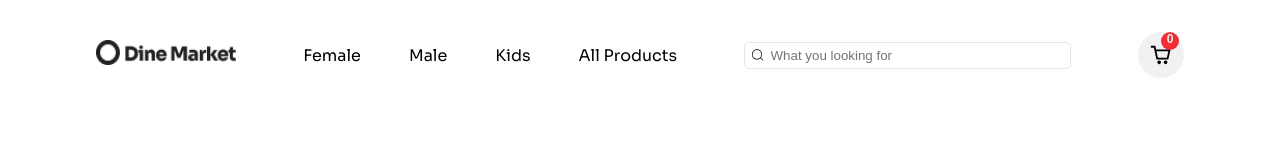
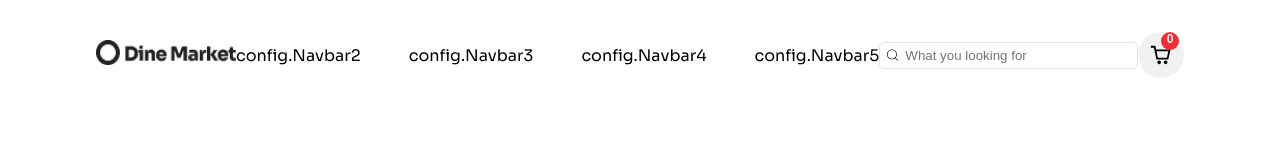
Before and after one commit to beginnerslvl/Final-Ecommerce-main, a Next.js app: page /cart in a window 1280 px wide. Shown: the top 160 px of the page. Built offline with nearby package versions, Linux system fonts and the light colour scheme; no server answers.

Commit message:
added navbar

```diff
--- a/components/Navbar.jsx
+++ b/components/Navbar.jsx
@@ -6,6 +6,7 @@ import logo from '../src/assets/Logo.png'
 import Link from 'next/link'
 import {RiMenu3Line, RiCloseLine } from 'react-icons/ri';
 import { useStateContext } from '../context/StateContext';
+import config from '../lib/config';
 
 const Navbar = ({Searchproducts}) => {
   const {showCart, setShowCart, totalQty} = useStateContext();
@@ -18,10 +19,10 @@ const Navbar = ({Searchproducts}) => {
         <Image src={logo} width={140} height={25} alt='logo' />
       </Link>
       <ul className='nav-links'>
-        <Link href='/female'><li>Female</li></Link>
-        <Link href='/male'><li>Male</li></Link>
-        <Link href='/kids'><li>Kids</li></Link>
-        <Link href='/products'><li>All Products</li></Link>
+        <Link href='/female'><li>config.Navbar2</li></Link>
+        <Link href='/male'><li>config.Navbar3</li></Link>
+        <Link href='/kids'><li>config.Navbar4</li></Link>
+        <Link href='/products'><li>config.Navbar5</li></Link>
       </ul>
 
         <div className='search-bar'>
```
